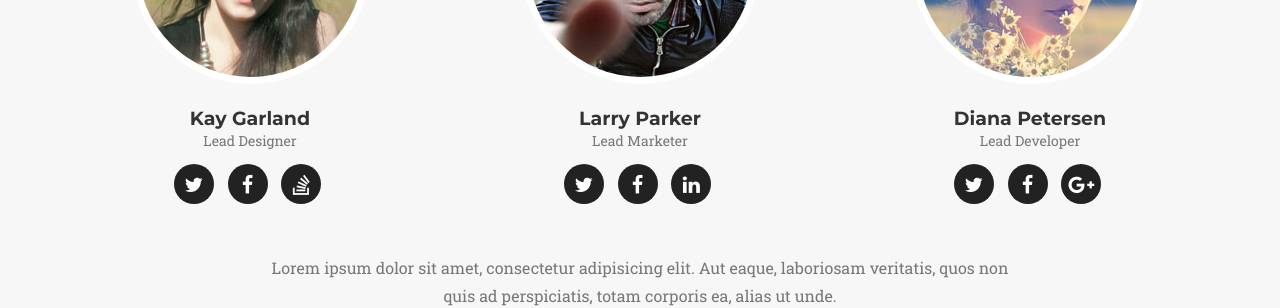
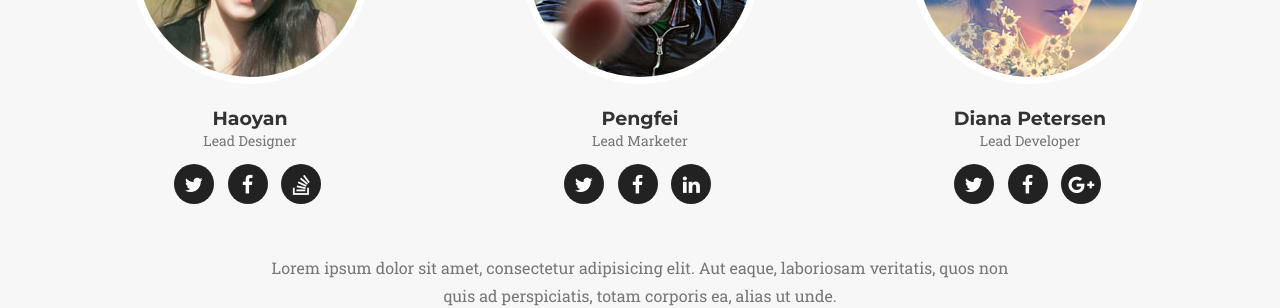
Before and after one commit to big4oxford/big4oxford.github.io, a Jekyll site: the page built from index.html, in a window 1280 px wide and 900 px high, scrolled down 4875 px. Shown: the part 153-461 px from the top of the window. Built offline with Jekyll 4.4.1, drawn with Linux system fonts in a browser that asks for light colours; some web fonts are replaced.

Commit message:
Update _config.yml

```diff
--- a/_config.yml
+++ b/_config.yml
@@ -9,7 +9,7 @@ description: "Write an awesome description for your new site here. You can edit
 
 # Team names, titles and social links
 people:
-- name: Kay Garland
+- name: Haoyan
   pic: 1
   position: Lead Designer
   social:
@@ -20,7 +20,7 @@ people:
     - title: stack-overflow
       url: #
 
-- name: Larry Parker
+- name: Pengfei
   pic: 2
   position: Lead Marketer
   social:
```
